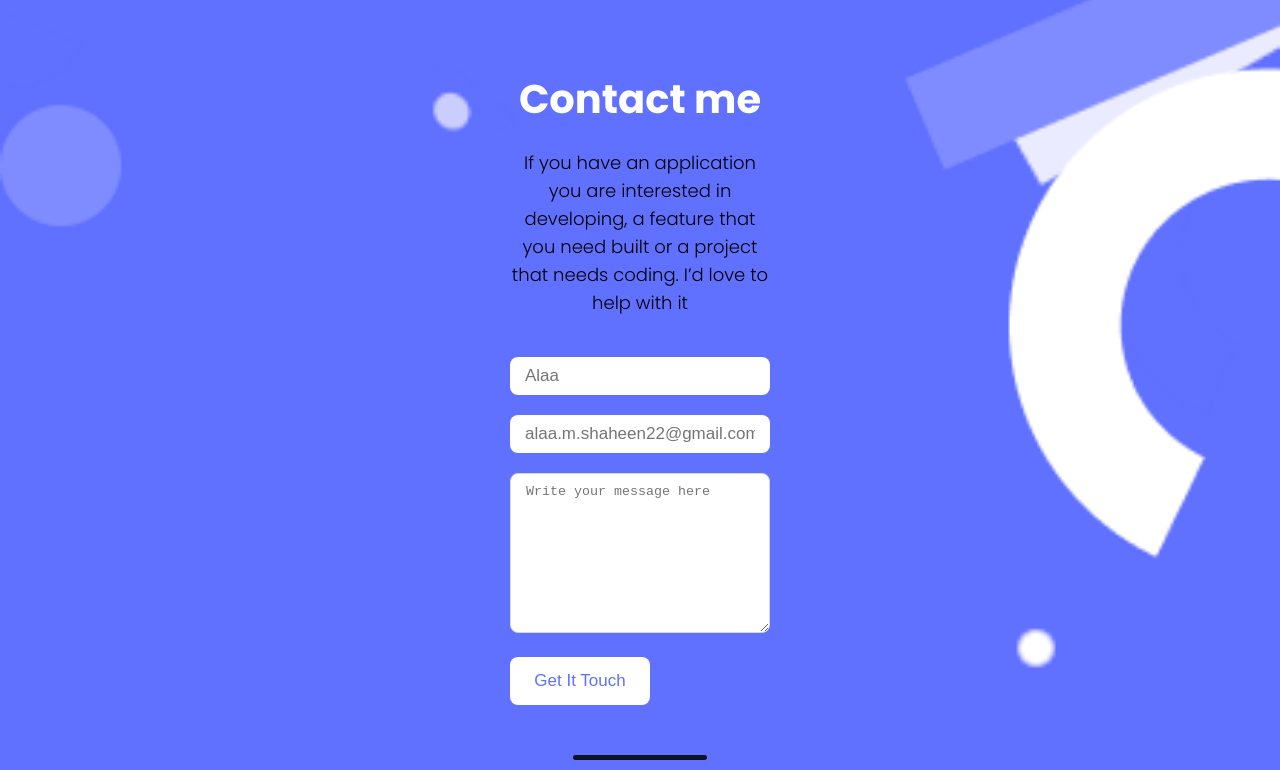
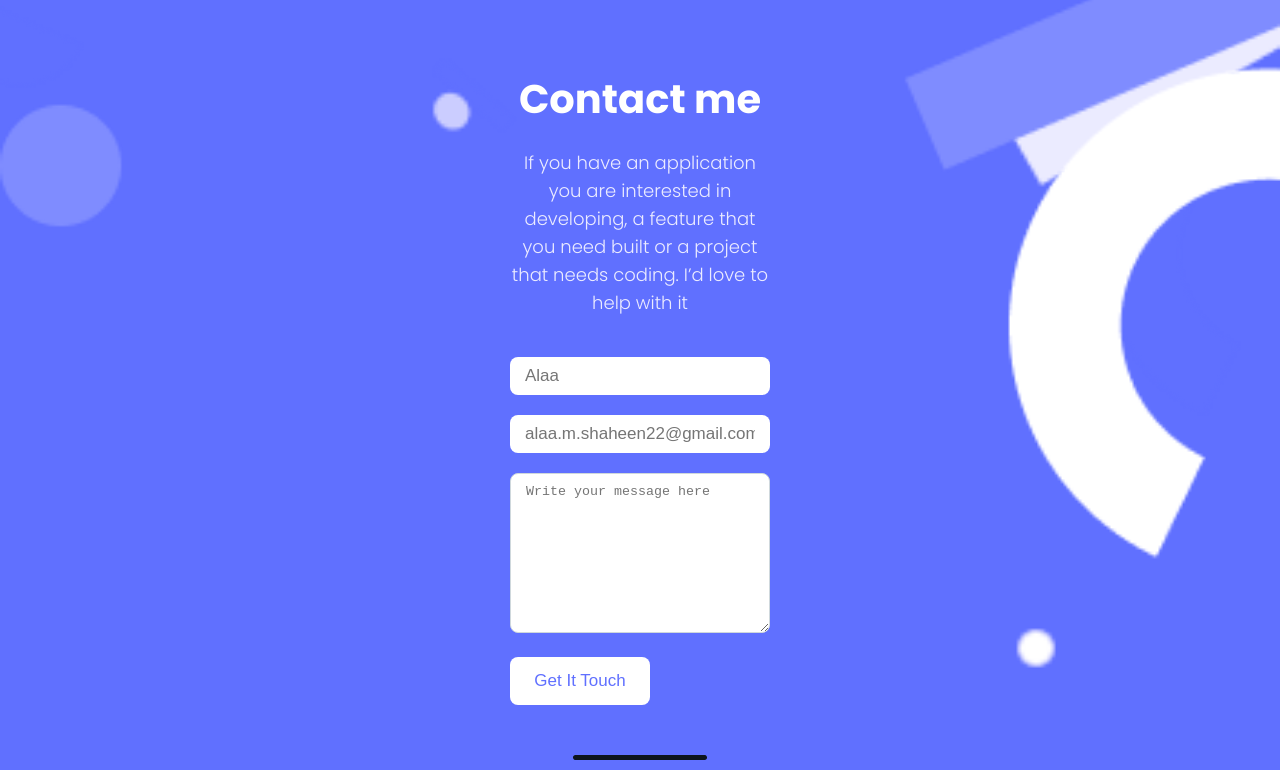
Before and after one commit to AlaaShaheen2/Portfolio--mobile-version-week1, a website: page index.html in a window 1280 px wide. Shown: the part 6911-7681 px from the top of the page. Drawn offline with Linux system fonts and the light colour scheme.

Commit message:
css linters error changes

```diff
--- a/styles.css
+++ b/styles.css
@@ -363,14 +363,12 @@ header > .logo {
   font-size: 18px;
   line-height: 28px;
   text-align: center;
-<<<<<<< HEAD
   color: #ebebff;
 =======
   color: white;
   margin-bottom: 38px;
   padding: 0 30px;
   font-family: 'Poppins';
->>>>>>> 25ef816f418926a835d8010bdff34df069879951
 }
 
 .input-items {
```
